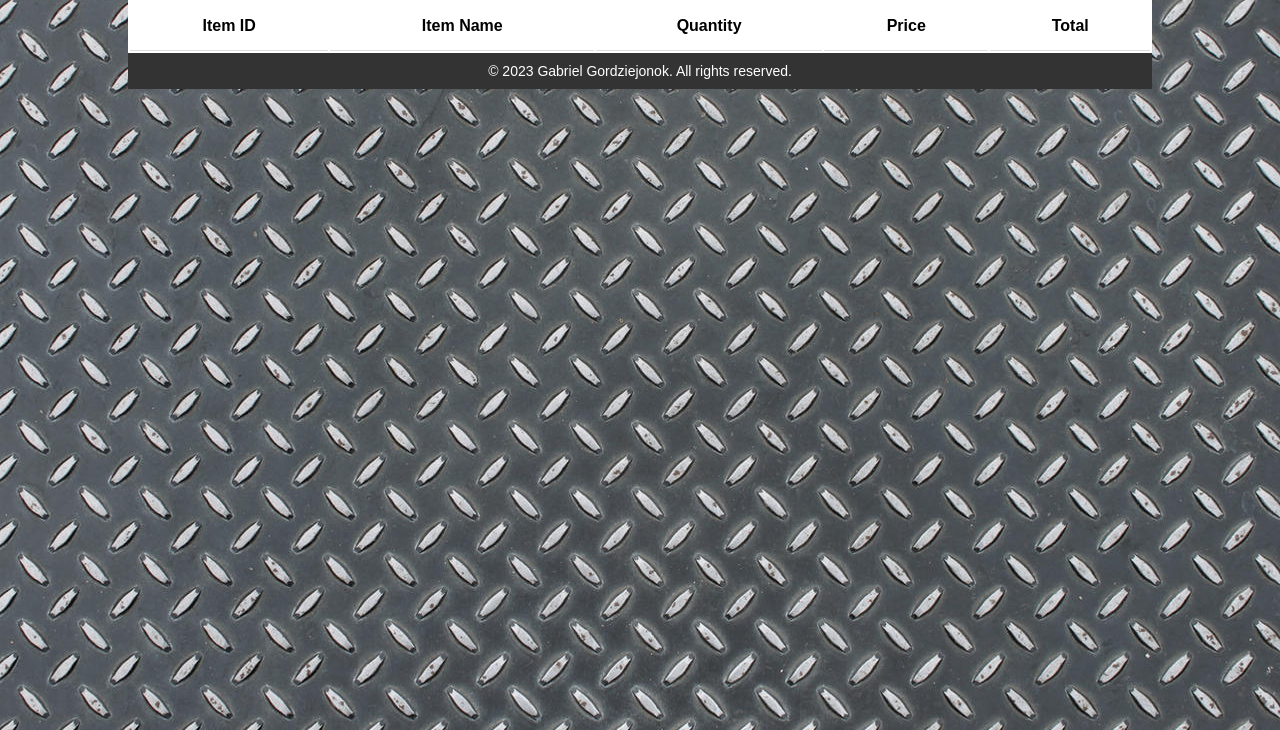
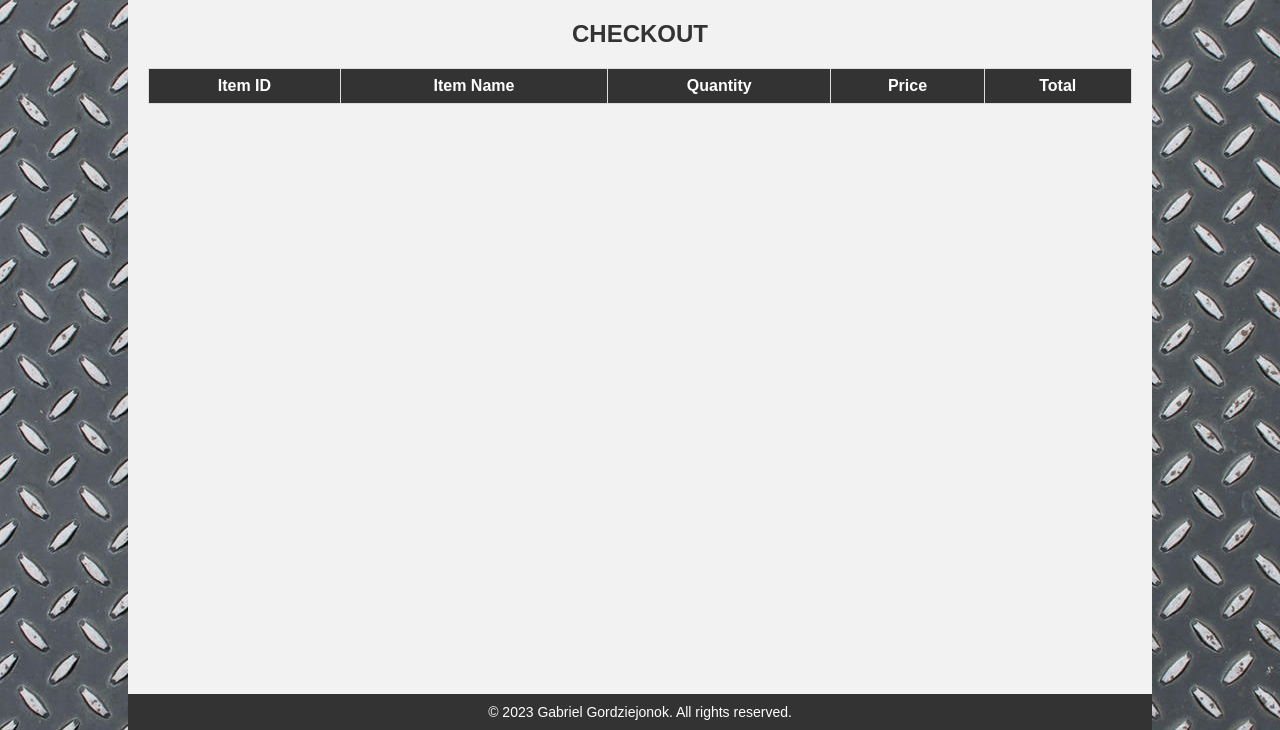
Before and after one commit to Gerixmus/fixtech-webshop, a PHP site: page /checkout.php in a window 1280 px wide. Shown: the part 70-800 px from the top of the page. Run offline with PHP 8.4, Linux system fonts and the light colour scheme; a user stored in the database is signed in; data comes from the database, SQL or seed files in the repository; lists and menus that the app fills with data are empty.

```diff
--- a/cart.php
+++ b/cart.php
@@ -30,7 +30,8 @@ include_once('header.php');
                                 <td class="product-data"><?php echo $values["quantity"]; ?></td>
                                 <td class="product-data"><?php echo $values["price"]; ?></td>
                                 <td class="product-data"><?php echo number_format($values["quantity"] * $values["price"], 2); ?></td>
-                                <td class="product-data"><a href="index.php?action=delete&id=<?php echo $values["product_id"]; ?>"><button class="btn">Remove</button></a></td>
+                                <td class="product-data"><a href="index.php?action=delete&id=<?php echo $values["product_id"]; ?>">
+                                        <button class="add-to-cart-button">Remove</button></td>
                             </tr>
                         <?php
                             $total = $total + ($values["quantity"] * $values["price"]);
@@ -39,7 +40,8 @@ include_once('header.php');
                         <tr class="product-row">
                             <td class="product-data">Total</td>
                             <td class="product-data">€<?php echo number_format($total, 2); ?></td>
-                            <td class="product-data"><a href="checkout.php"><button class="btn">Checkout</button></a></td>
+                            <td class="product-data"><a href="checkout.php">
+                                    <button class="add-to-cart-button">Checkout</button></td>
                         </tr>
                     <?php
                     }
--- a/checkout.php
+++ b/checkout.php
@@ -18,14 +18,17 @@ if (!isset($_SESSION['email'])) {
 <body>
     <div class="page">
         <?php include('navbar.php'); ?>
-        <table class="table" style="background-color: white;">
+
+        <div class="product-container">
+            <h1 class="product-main-header">Checkout</h1>
+            <table class="product-table">
                 <thead>
                     <tr>
-                    <th>Item ID</th>
-                    <th>Item Name</th>
-                    <th>Quantity</th>
-                    <th>Price</th>
-                    <th>Total</th>
+                        <th class="product-header">Item ID</th>
+                        <th class="product-header">Item Name</th>
+                        <th class="product-header">Quantity</th>
+                        <th class="product-header">Price</th>
+                        <th class="product-header">Total</th>
                     </tr>
                 </thead>
                 <tbody>
@@ -34,12 +37,12 @@ if (!isset($_SESSION['email'])) {
                         $total = 0;
                         foreach ($_SESSION["shopping_cart"] as $keys => $values) {
                     ?>
-                        <tr>
-                            <td><?php echo $values["product_id"]; ?></td>
-                            <td><?php echo $values["product_name"]; ?></td>
-                            <td><?php echo $values["quantity"]; ?></td>
-                            <td><?php echo $values["price"]; ?></td>
-                            <td><?php echo number_format($values["quantity"] * $values["price"], 2); ?></td>
+                            <tr class="product-row">
+                                <td class="product-data"><?php echo $values["product_id"]; ?></td>
+                                <td class="product-data"><?php echo $values["product_name"]; ?></td>
+                                <td class="product-data"><?php echo $values["quantity"]; ?></td>
+                                <td class="product-data"><?php echo $values["price"]; ?></td>
+                                <td class="product-data"><?php echo number_format($values["quantity"] * $values["price"], 2); ?></td>
                             </tr>
                         <?php
                             $description_creator .= '{ "product_id": "' . $values["product_id"] . '", "product_name": "' . $values["product_name"] . '", "quantity": "' . $values["quantity"] . '" }, ';
@@ -47,25 +50,29 @@ if (!isset($_SESSION['email'])) {
                             $total = $total + ($values["quantity"] * $values["price"]);
                         }
                         ?>
-                    <tr>
-                        <td>Total</td>
-                        <td>€<?php echo number_format($total, 2); ?></td>
+                        <tr class="product-row">
+                            <td class="product-data">Total</td>
+                            <td class="product-data">€<?php echo number_format($total, 2); ?></td>
                             <?php $user_id = emailTaken($conn, $_SESSION["email"])['user_id'];
-                        $date = date("Y-m-d h:i:sa");
-                        echo "<td><form action='includes/checkout.inc.php' method='post'>
-                        <input type='hidden' id='user_id' name='user_id' value='$user_id'>
-                        <input type='hidden' id='description' name='description' value='$description'>
-                        <input type='hidden' id='total' name='total' value='$total'>
-                        <input type='hidden' id='status' name='status' value='1'>
-                        <input type='hidden' id='date' name='date' value='$date'>
-                        <input type='submit' class='btn' name='submit' value='Buy'>
-                        </form></td>" ?>
+                            $date = date("Y-m-d h:i:sa"); ?>
+                            <td class="product-data">
+                                <form action="includes/checkout.inc.php" method="post">
+                                    <input type="hidden" name="user_id" value="<?php echo $user_id; ?>">
+                                    <input type="hidden" name="description" value="<?php echo $description; ?>">
+                                    <input type="hidden" name="total" value="<?php echo $total; ?>">
+                                    <input type="hidden" name="status" value="1">
+                                    <input type="hidden" name="date" value="<?php echo $date; ?>">
+                                    <button type="submit" class="add-to-cart-button" name="submit">Buy</button>
+                                </form>
+                            </td>
                         </tr>
                     <?php
                     }
                     ?>
                 </tbody>
             </table>
+        </div>
+
         <?php include('footer.php'); ?>
     </div>
 </body>
--- a/get_products.php
+++ b/get_products.php
@@ -13,7 +13,6 @@ $result = mysqli_query($conn, $sql);
 if ($result) {
     while ($row = mysqli_fetch_assoc($result)) {
         echo '<tr class="product-row">
-        <td class="product-data">' . $row['product_id'] . '</td>
         <td class="product-data">' . $row['product_name'] . '</td>
         <td class="product-data">' . $row['category'] . '</td>
         <td class="product-data">' . $row['price'] . '</td>
--- a/products.php
+++ b/products.php
@@ -50,7 +50,6 @@ if (isset($_GET["action"])) {
     <table class="product-table">
         <thead>
             <tr>
-                <th class="product-header">Product ID</th>
                 <th class="product-header">Product Name</th>
                 <th class="product-header">Category</th>
                 <th class="product-header">Price</th>
```
Also changed, not shown: includes/checkout.inc.php (+5 -3 lines), README.md. Lines whose indentation alone changed are shown as unchanged.
